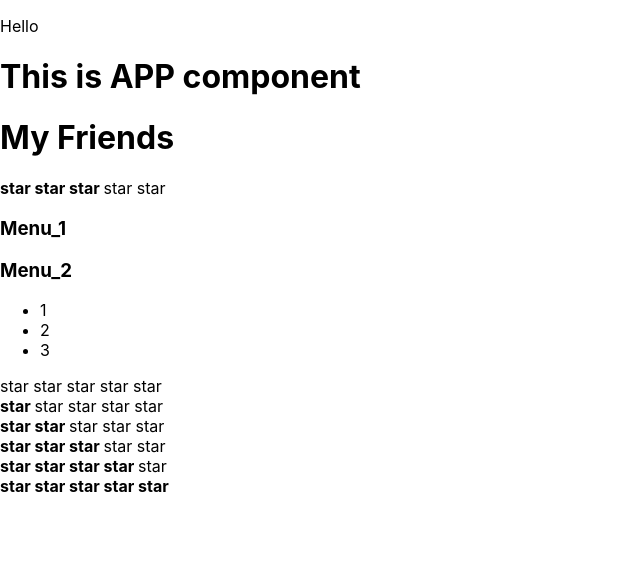
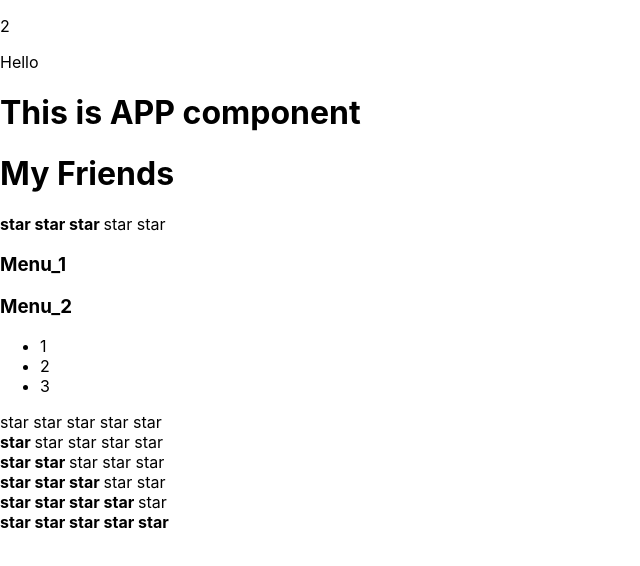
Before and after one commit to genamontana/it-kamasutra-examples, a React (Create React App) app: page / in a window 1280 px wide. Shown: the top 566 px of the page, without its empty margins (0-640 px from the left). Built offline with nearby package versions, Linux system fonts and the light colour scheme.

Commit message:
Commit <p> - 2

```diff
--- a/src/App.tsx
+++ b/src/App.tsx
@@ -6,6 +6,7 @@ import {Rating} from "./components/Rating/Rating";
 function App() {
     return (
         <div>
+            <p>2</p>
             <p>Hello</p>
             <PageTitle title={"This is APP component"}/>
             <PageTitle title={"My Friends"}/>
```
